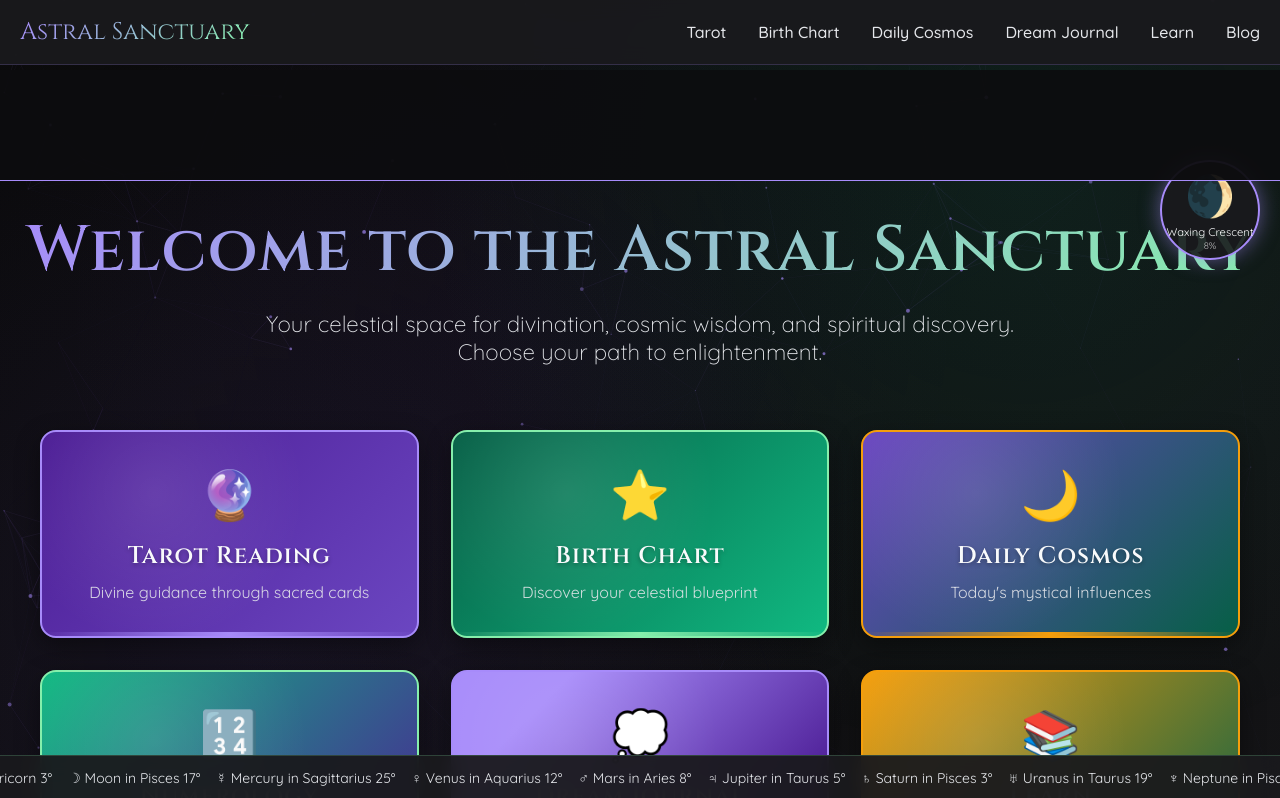
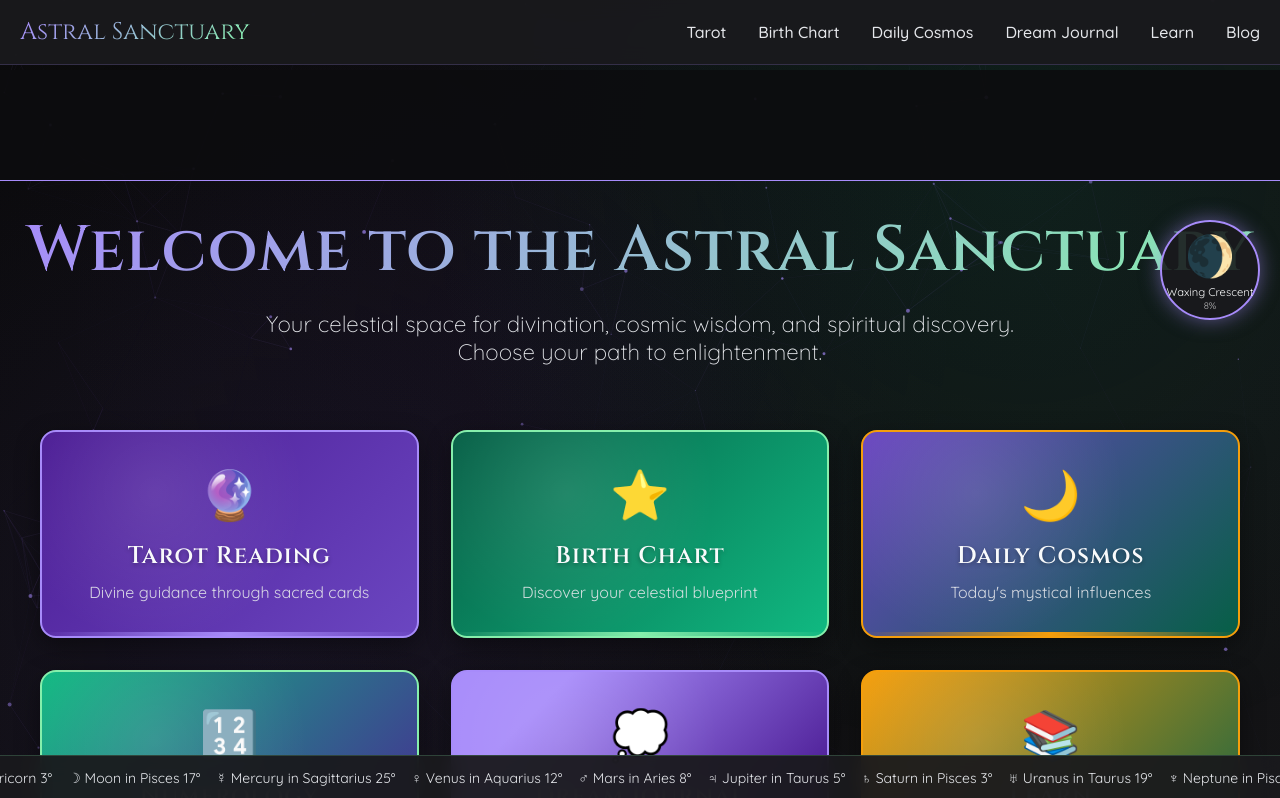
Before and after one commit to darnitjanet/astral-sanctuary, a React (Create React App) app: page / in a window 1280 px wide. Shown: the top 798 px of the page. Built offline with nearby package versions, Linux system fonts and the light colour scheme.

Commit message:
Move moon phase widget further down to clear ad banner

```diff
--- a/src/styles/components.css
+++ b/src/styles/components.css
@@ -174,7 +174,7 @@
 
 .moon-phase-widget {
   position: fixed;
-  top: 160px;
+  top: 220px;
   right: 20px;
   width: 100px;
   height: 100px;
```
